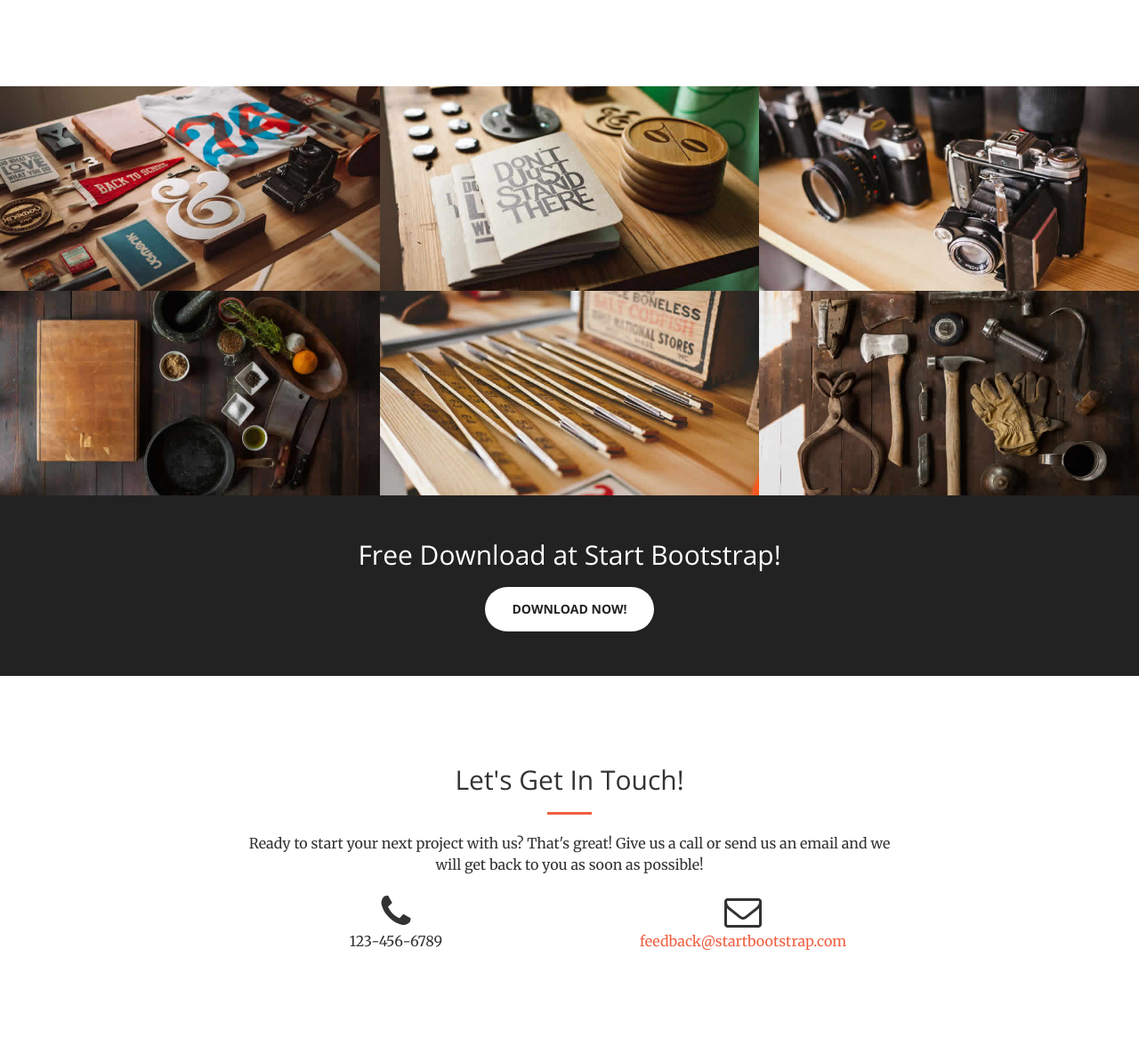
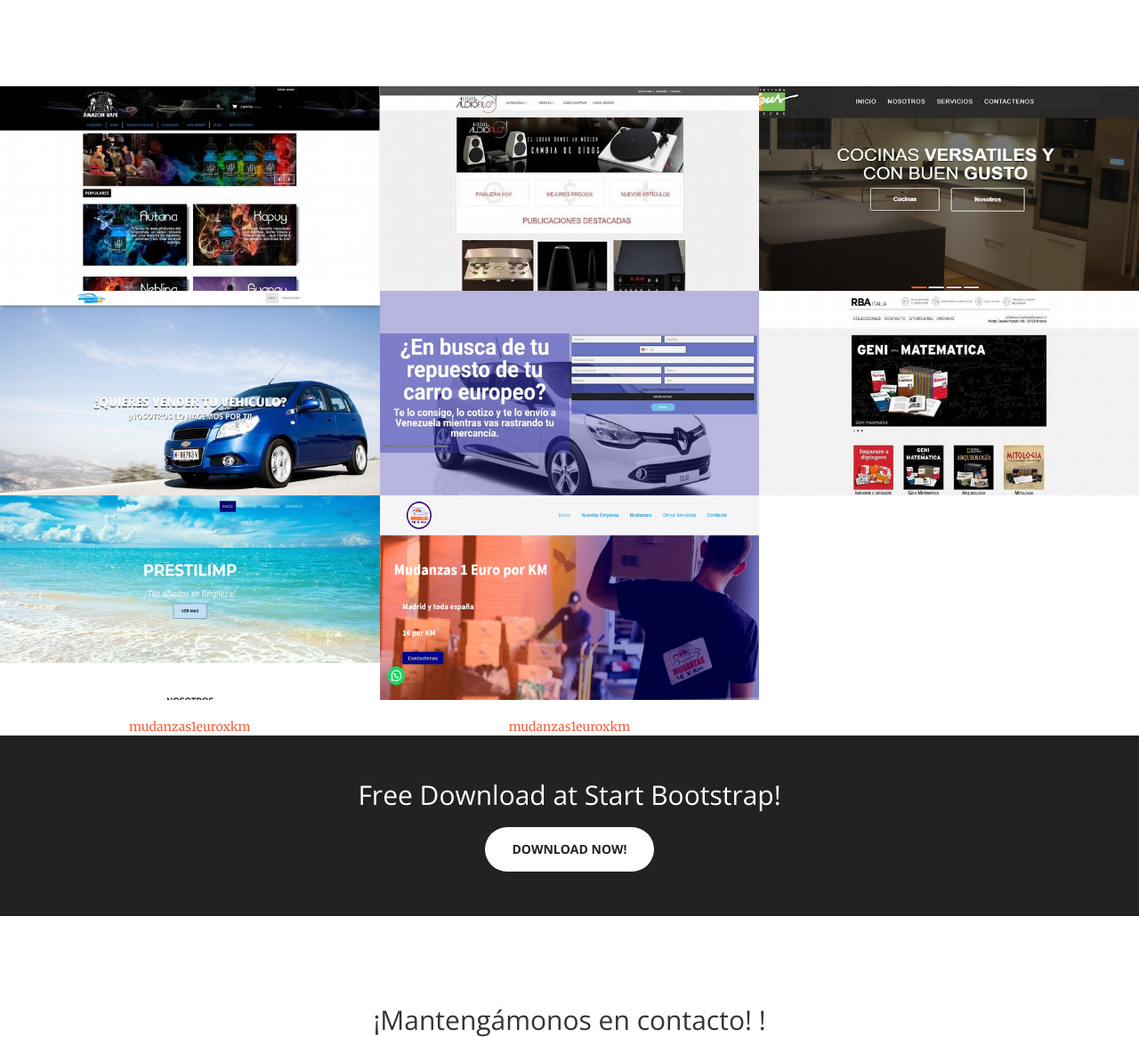
Before and after one commit to alfredoeduran/inicio, a website: page index.html in a window 1280 px wide. Shown: the part 1554-2720 px from the top of the page at 89% size. Drawn offline with nearby package versions, Linux system fonts and the light colour scheme; files whose address does not match are found by name.

Commit message:
portfolio

```diff
--- a/index.html
+++ b/index.html
@@ -149,8 +149,8 @@
         <div class="container-fluid">
             <div class="row no-gutter popup-gallery">
                 <div class="col-lg-4 col-sm-6">
-                    <a href="img/portfolio/fullsize/1.jpg" class="portfolio-box">
-                        <img src="img/portfolio/thumbnails/1.jpg" class="img-responsive" alt="">
+                    <a href="img/portfolio/fullsize/one.jpg" class="portfolio-box">
+                        <img src="img/portfolio/thumbnails/one.jpg" class="img-responsive" alt="">
                         <div class="portfolio-box-caption">
                             <div class="portfolio-box-caption-content">
                                 <div class="project-category text-faded">
@@ -164,8 +164,8 @@
                     </a>
                 </div>
                 <div class="col-lg-4 col-sm-6">
-                    <a href="img/portfolio/fullsize/2.jpg" class="portfolio-box">
-                        <img src="img/portfolio/thumbnails/2.jpg" class="img-responsive" alt="">
+                    <a href="img/portfolio/fullsize/two.jpg" class="portfolio-box">
+                        <img src="img/portfolio/thumbnails/two.jpg" class="img-responsive" alt="">
                         <div class="portfolio-box-caption">
                             <div class="portfolio-box-caption-content">
                                 <div class="project-category text-faded">
@@ -179,8 +179,8 @@
                     </a>
                 </div>
                 <div class="col-lg-4 col-sm-6">
-                    <a href="img/portfolio/fullsize/3.jpg" class="portfolio-box">
-                        <img src="img/portfolio/thumbnails/3.jpg" class="img-responsive" alt="">
+                    <a href="img/portfolio/fullsize/three.png" class="portfolio-box">
+                        <img src="img/portfolio/thumbnails/three.png" class="img-responsive" alt="">
                         <div class="portfolio-box-caption">
                             <div class="portfolio-box-caption-content">
                                 <div class="project-category text-faded">
@@ -194,8 +194,8 @@
                     </a>
                 </div>
                 <div class="col-lg-4 col-sm-6">
-                    <a href="img/portfolio/fullsize/4.jpg" class="portfolio-box">
-                        <img src="img/portfolio/thumbnails/4.jpg" class="img-responsive" alt="">
+                    <a href="img/portfolio/fullsize/four.jpg" class="portfolio-box">
+                        <img src="img/portfolio/thumbnails/four.jpg" class="img-responsive" alt="">
                         <div class="portfolio-box-caption">
                             <div class="portfolio-box-caption-content">
                                 <div class="project-category text-faded">
@@ -209,8 +209,8 @@
                     </a>
                 </div>
                 <div class="col-lg-4 col-sm-6">
-                    <a href="img/portfolio/fullsize/5.jpg" class="portfolio-box">
-                        <img src="img/portfolio/thumbnails/5.jpg" class="img-responsive" alt="">
+                    <a href="img/portfolio/fullsize/five.jpg" class="portfolio-box">
+                        <img src="img/portfolio/thumbnails/five.jpg" class="img-responsive" alt="">
                         <div class="portfolio-box-caption">
                             <div class="portfolio-box-caption-content">
                                 <div class="project-category text-faded">
@@ -224,8 +224,8 @@
                     </a>
                 </div>
                 <div class="col-lg-4 col-sm-6">
-                    <a href="img/portfolio/fullsize/6.jpg" class="portfolio-box">
-                        <img src="img/portfolio/thumbnails/6.jpg" class="img-responsive" alt="">
+                    <a href="img/portfolio/fullsize/six.jpg" class="portfolio-box">
+                        <img src="img/portfolio/thumbnails/six.jpg" class="img-responsive" alt="">
                         <div class="portfolio-box-caption">
                             <div class="portfolio-box-caption-content">
                                 <div class="project-category text-faded">
@@ -237,6 +237,40 @@
                             </div>
                         </div>
                     </a>
+                </div>
+                <div class="col-lg-4 col-sm-6">
+                    <a href="img/portfolio/fullsize/seven.jpg" class="portfolio-box">
+                        <img src="img/portfolio/thumbnails/seven.jpg" class="img-responsive" alt="">
+                        <div class="portfolio-box-caption">
+                            <div class="portfolio-box-caption-content">
+                                <div class="project-category text-faded">
+                                    Category
+                                </div>
+                                <div class="project-name">
+                                    Project Name
+                                </div>
+                            </div>
+                        </div>
+                    </a>
+                    <br>
+                    <div class="text-center"><a href="https:mudanzas1euroxkm.com">mudanzas1euroxkm</a></div>
+                </div>
+                <div class="col-lg-4 col-sm-6">
+                    <a href="img/portfolio/fullsize/eight.png" class="portfolio-box">
+                        <img src="img/portfolio/thumbnails/eight.png" class="img-responsive" alt="mudanzas1euroxkm.com">
+                        <div class="portfolio-box-caption">
+                            <div class="portfolio-box-caption-content">
+                                <div class="project-category text-faded">
+
+                                </div>
+                                <div class="project-name">
+                                    mudanzas1euroxkm
+                                </div>
+                            </div>
+                        </div>
+                    </a>
+                    <br>
+                    <div class="text-center"><a href="https:mudanzas1euroxkm.com">mudanzas1euroxkm</a></div>
                 </div>
             </div>
         </div>
@@ -255,17 +289,18 @@
         <div class="container">
             <div class="row">
                 <div class="col-lg-8 col-lg-offset-2 text-center">
-                    <h2 class="section-heading">Let's Get In Touch!</h2>
+                    <h2 class="section-heading">¡Mantengámonos en contacto!
+                        !</h2>
                     <hr class="primary">
-                    <p>Ready to start your next project with us? That's great! Give us a call or send us an email and we will get back to you as soon as possible!</p>
+                    <p>¿Listo para comenzar su próximo proyecto con nosotros? ¡Eso es genial! ¡Llámenos o envíenos un correo electrónico y nos pondremos en contacto con usted lo antes posible!!</p>
                 </div>
                 <div class="col-lg-4 col-lg-offset-2 text-center">
                     <i class="fa fa-phone fa-3x sr-contact"></i>
-                    <p>123-456-6789</p>
+                    <p>+58 412 368 73 43</p>
                 </div>
                 <div class="col-lg-4 text-center">
                     <i class="fa fa-envelope-o fa-3x sr-contact"></i>
-                    <p><a href="mailto:your-email@your-domain.com">feedback@startbootstrap.com</a></p>
+                    <p><a href="mailto:alfredoeduran@gmail.com">alfredoeduran@gmail.com</a></p>
                 </div>
             </div>
         </div>
```
Also changed, not shown: img/portfolio/fullsize/eight.png (added), img/portfolio/fullsize/five.jpg (renamed from img/portfolio/fullsize/turepuestoeuropeo.jpg), img/portfolio/fullsize/four.jpg (renamed from img/portfolio/fullsize/vendemostuvehiculo.jpg), img/portfolio/fullsize/one.jpg (renamed from img/portfolio/fullsize/amazonvape.jpg), img/portfolio/fullsize/seven.jpg (renamed from img/portfolio/fullsize/prestiimp.jpg), img/portfolio/fullsize/six.jpg (renamed from img/portfolio/fullsize/rbaitalia.jpg), img/portfolio/fullsize/three.png (renamed from img/portfolio/fullsize/zeuscucine.png), img/portfolio/fullsize/two.jpg (renamed from img/portfolio/fullsize/mercadoaudiofilo.jpg), img/portfolio/thumbnails/eight.png (added), img/portfolio/thumbnails/five.jpg (added), img/portfolio/thumbnails/four.jpg (added), img/portfolio/thumbnails/one.jpg (added), img/portfolio/thumbnails/seven.jpg (added), img/portfolio/thumbnails/six.jpg (added), 2 more files.
